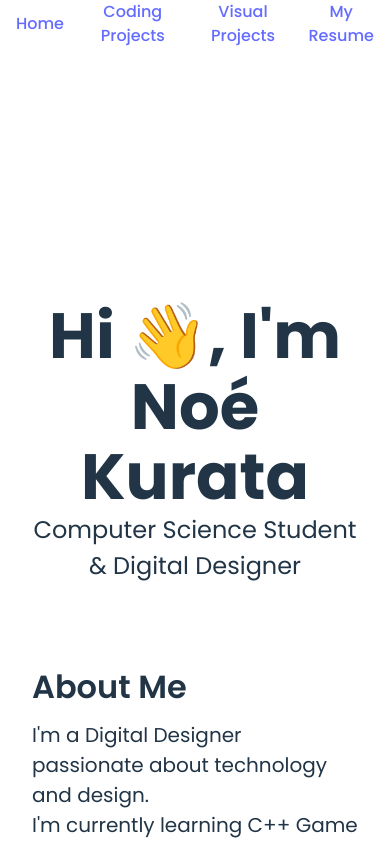
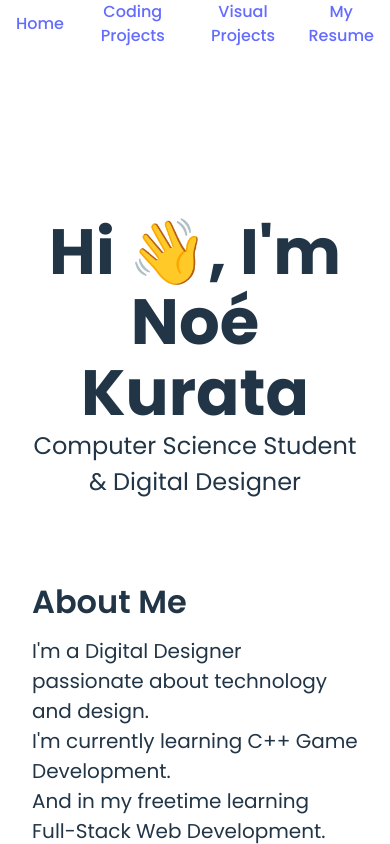
Before and after one commit to nkurata/my-website, a React (Vite) app: page / in a window 390 px wide. Shown: the top 844 px of the page. Built offline with nearby package versions, Linux system fonts and the light colour scheme.

Commit message:
fix(mobile): page title adjustement

```diff
--- a/src/index.css
+++ b/src/index.css
@@ -107,6 +107,12 @@ i:hover {
   margin-bottom: 0.5em;
 }
 
+@media (max-width: 768px) {
+  .page-title {
+    margin-top: 10vh;
+  }
+}
+
 ::-webkit-scrollbar {
   width: 12px;
 }
--- a/src/styles/HomePage.css
+++ b/src/styles/HomePage.css
@@ -12,7 +12,7 @@
 .intro {
   margin-top: auto;
   margin-bottom: auto;
-  padding-top: 30vh;
+  padding-top: 20vh;
   padding-bottom: 10vh;
 }
 
```
